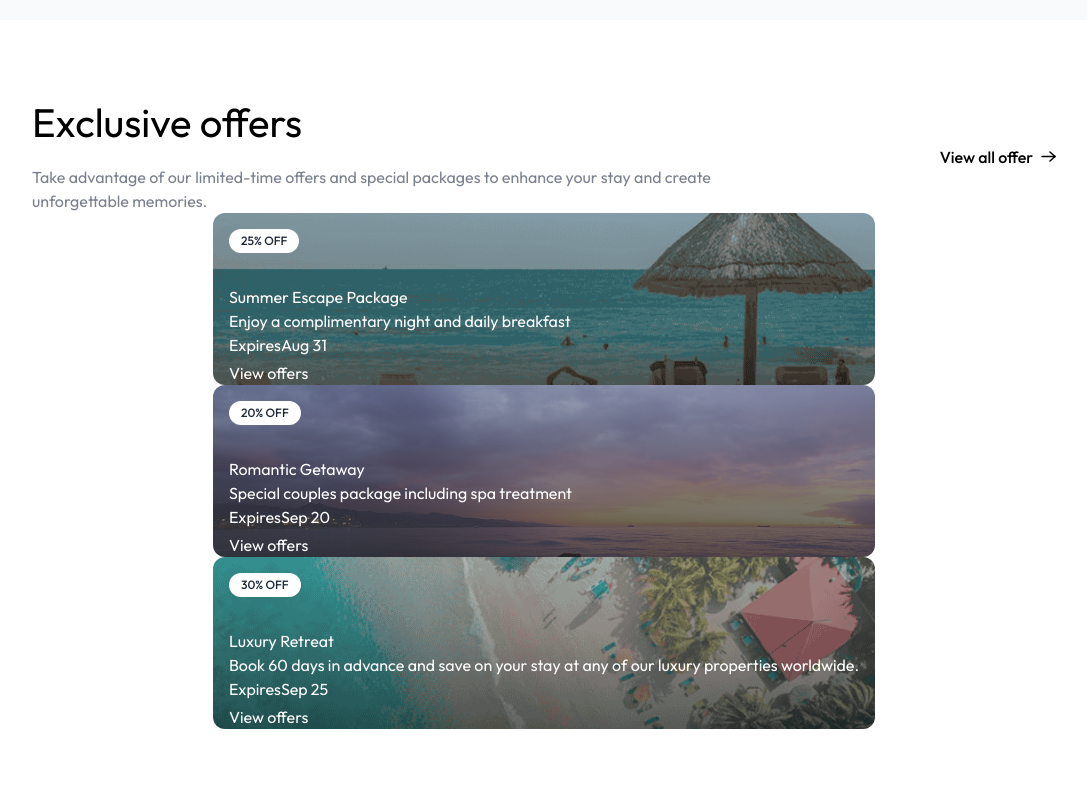
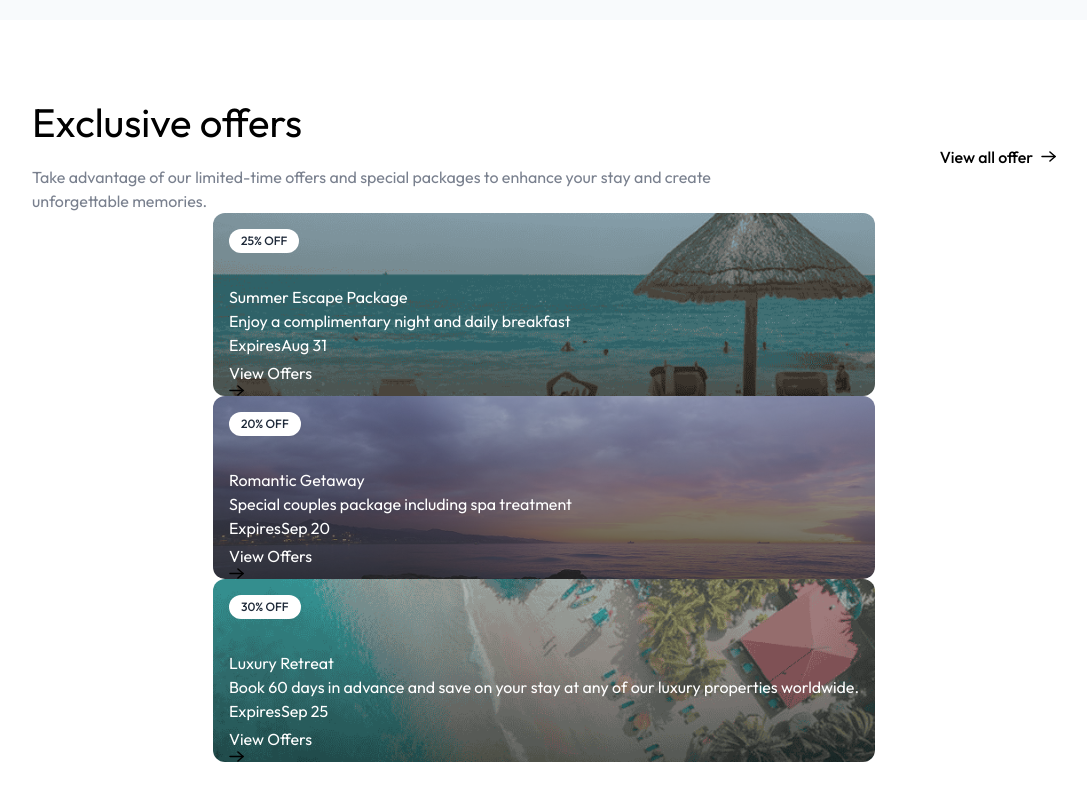
Before and after one commit to raazijawad/BookyStay, a React (Vite) app: page / in a window 1280 px wide. Shown: the part 1964-2764 px from the top of the page, without its empty margins (96-1183 px from the left). Built offline with nearby package versions, Linux system fonts and the light colour scheme; no server answers; a web font is replaced by a local one.

Commit message:
arrow icone added

```diff
--- a/src/components/ExclusiveOffer.jsx
+++ b/src/components/ExclusiveOffer.jsx
@@ -26,7 +26,8 @@ const ExclusiveOffer = () => {
               <p className=''>Expires{item.expiryDate}</p>
             </div>
             <button>
-              View offers
+              View Offers
+              <img src={assets.arrowIcon} alt="" />
             </button>
           </div>
         ))}
```
